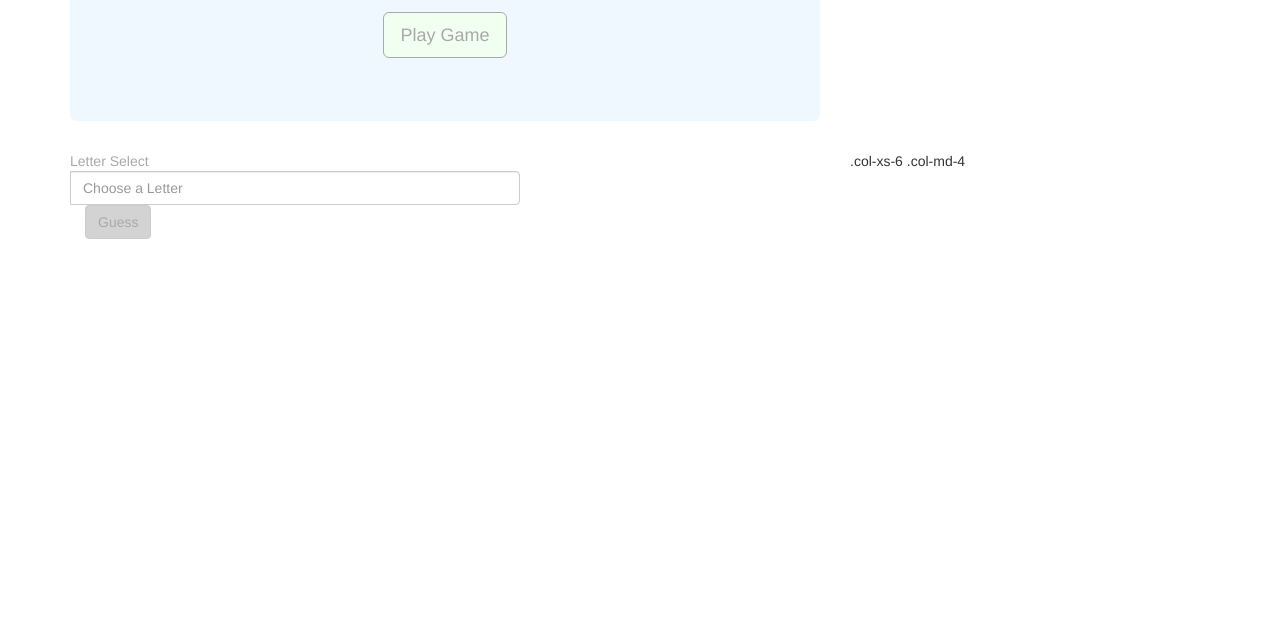
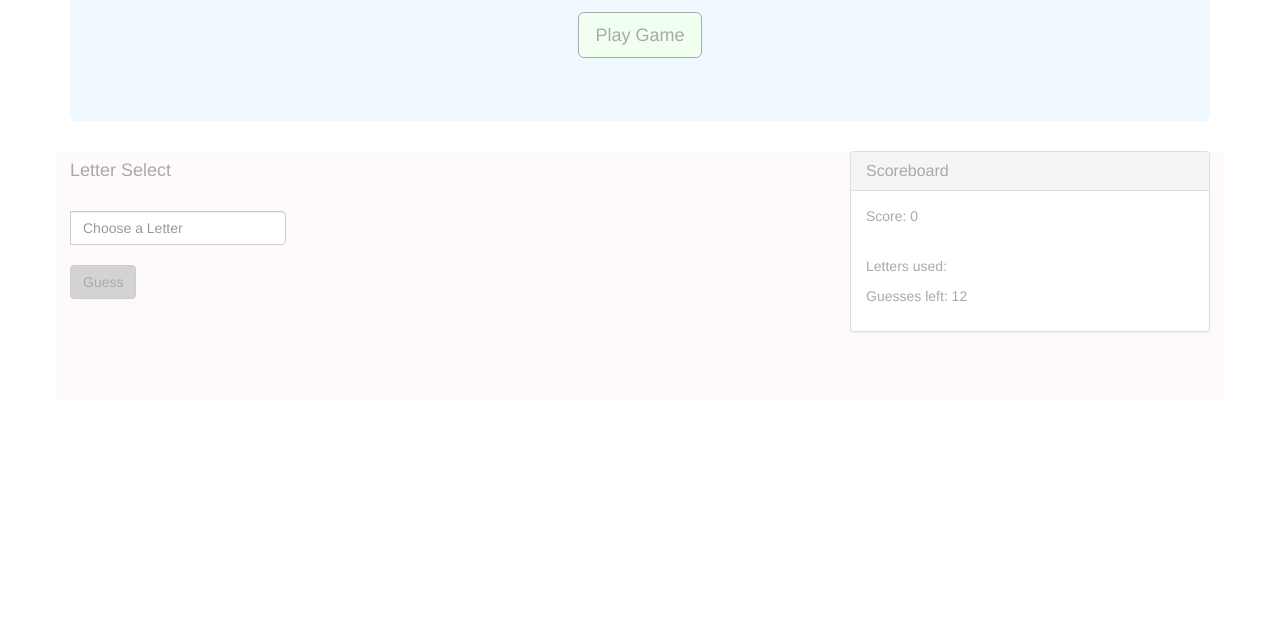
Before and after one commit to acrosswhite/Hangman, a plain HTML site: page index.html in a window 1280 px wide. Shown: the part 180-800 px from the top of the page. Drawn offline with nearby package versions, Linux system fonts and the light colour scheme.

Commit message:
game updates

```diff
--- a/hangman.js
+++ b/hangman.js
@@ -4,6 +4,8 @@ var numberOfTurns = 12
 var currentWord = gameWords[Math.floor(Math.random()*gameWords.length)];
 var displayWord = [];
 var remainingLetters = 0;
+var score = 0
+var wrongGuess =[];
 
 
 //this should come from bootstrap text box input
@@ -41,6 +43,7 @@ function submitGuess(){
 	var foundMatch = false;
 	var guess = document.getElementById("guess").value.toLowerCase();
 
+
 	if(remainingLetters > 0){
 		if (guess.length !== 1){
 			alert("please enter one letter");
@@ -57,7 +60,12 @@ function submitGuess(){
 				console.log(displayWord);
 			document.getElementById("hangman").innerHTML = displayWord.join(" ");
 				}
+
 			}
+			wrongGuess.push(guess);
+			document.getElementById("letters-used").innerHTML = "Letters used: " + wrongGuess.join(" ");
+
+
 		if (foundMatch === false) {
 			alert("incorrect guess, please try again");
 			numberOfTurns --;
@@ -65,11 +73,14 @@ function submitGuess(){
 		}
 
 	}
-}
+
+//once word is complete user score increase
+//new game can be selected
+//or if loser score not increase but play game again without losing score
 
 
-
-
-	//once word is complete user score increase
-	//new game can be selected
-	//or if loser score not increase but play game again*/
+	if ((remainingLetters === 0) && (displayWord.join("") === currentWord)){
+		score ++;
+		document.getElementById("score-update").innerHTML = "Score: " + score;
+	}
+}
--- a/index.html
+++ b/index.html
@@ -2,6 +2,7 @@
 <html lang="en">
 <head>
 	<meta charset="UTF-8">
+	<link rel="stylesheet" type="text/css" href="reset.css">
 	<!-- Latest compiled and minified CSS -->
 	<link rel="stylesheet" href="https://maxcdn.bootstrapcdn.com/bootstrap/3.3.7/css/bootstrap.min.css" integrity="sha384-BVYiiSIFeK1dGmJRAkycuHAHRg32OmUcww7on3RYdg4Va+PmSTsz/K68vbdEjh4u" crossorigin="anonymous">
 	<link rel="stylesheet" type="text/css" href="style.css">
@@ -14,29 +15,41 @@
 
 
 	<div class="row one">
-  		<div class="col-xs-12 col-md-8 play">
+  		<div class="col-md-12 play">
   			<div class="jumbotron main-heading">
   			<h1>Hangman</h1>
   				<p>A classic game built in JavaScript</p>
   				<p><a class="btn btn-primary btn-lg" href="#" role="button" onclick="runGame()" id="playgame">Play Game</a></p>
 			</div>
   		</div>
-  		<div class="col-xs-6 col-md-4" id="hangman"></div>
 	</div>
 
-	<div class="row two">
-  		<div class="col-xs-12 col-md-8 game-details letter-input">
-  		<!--<div class="row three">-->
-			<div class="col-md-8 input-group letters">
-			  <span class="input-group">Letter Select</span>
+	<div class="row two" id="two">
+  		<div class="col-md-4 game-details letter-input">
+			<div class="input-group letters">
+			  <span class="input-group"><h4>Letter Select</h4></span>
+			  <br>
 			  <input type="text" class="form-control" placeholder="Choose a Letter" aria-describedby="basic-addon1" id="guess">
 			</div>
-			<div class="col-md-4 button2">
+			<br>
+			<div class="button2">
 				<button type="button" class="btn btn-default" id="submit-button" onclick="submitGuess()">Guess</button>
 			</div>
   		</div>
-  		<!--</div>-->
-  		<div class="col-xs-6 col-md-4" id="score-tracker">.col-xs-6 .col-md-4</div>
+  		<div class="col-md-4" id="hangman"></div>
+  		<div class="col-md-4" id="score-tracker">
+			<div class="panel panel-default">
+			  <div class="panel-heading">
+			    <h3 class="panel-title" id="score-title">Scoreboard</h3>
+			  </div>
+			  <div class="panel-body" id="score-update">
+			   <ul> Score: 0</ul>
+				<br>
+			    <ul id="letters-used">Letters used: </ul>
+			    <ul>Guesses left: 12</ul>
+			  </div>
+			</div>
+  		</div>
 	</div>
 
 
--- /dev/null
+++ b/reset.css
@@ -0,0 +1,48 @@
+/* http://meyerweb.com/eric/tools/css/reset/
+   v2.0 | 20110126
+   License: none (public domain)
+*/
+
+html, body, div, span, applet, object, iframe,
+h1, h2, h3, h4, h5, h6, p, blockquote, pre,
+a, abbr, acronym, address, big, cite, code,
+del, dfn, em, img, ins, kbd, q, s, samp,
+small, strike, strong, sub, sup, tt, var,
+b, u, i, center,
+dl, dt, dd, ol, ul, li,
+fieldset, form, label, legend,
+table, caption, tbody, tfoot, thead, tr, th, td,
+article, aside, canvas, details, embed,
+figure, figcaption, footer, header, hgroup,
+menu, nav, output, ruby, section, summary,
+time, mark, audio, video {
+	margin: 0;
+	padding: 0;
+	border: 0;
+	font-size: 100%;
+	font: inherit;
+	vertical-align: baseline;
+}
+/* HTML5 display-role reset for older browsers */
+article, aside, details, figcaption, figure,
+footer, header, hgroup, menu, nav, section {
+	display: block;
+}
+body {
+	line-height: 1;
+}
+ol, ul {
+	list-style: none;
+}
+blockquote, q {
+	quotes: none;
+}
+blockquote:before, blockquote:after,
+q:before, q:after {
+	content: '';
+	content: none;
+}
+table {
+	border-collapse: collapse;
+	border-spacing: 0;
+}
--- a/style.css
+++ b/style.css
@@ -5,11 +5,12 @@
 }
 
 .letter-input {
-	background-color: white;
+	background-color: snow;
 	color: darkgray;
-	padding: 100px, 20px;
+	padding: 200px, 20px;
 	float: left;
 	margin: 0;
+	height: 250px;
 }
 
 .letters {
@@ -24,8 +25,9 @@
 #hangman {
 	padding: 50px;
 	letter-spacing: 7px;
-	background-color: aliceblue;
+	background-color: snow;
 	text-align: center;
+	height: 250px;
 }
 
 #playgame {
@@ -40,6 +42,17 @@
 	float: left;
 }
 
+#score-tracker {
+	background-color: snow;
+	color: darkgray;
+	height: 250px;
+
+}
+
+#score-title {
+	color: darkgray;
+}
+
 /* move jumbotron to full row
 drop hangman box to middle of 2nd row
 move submit button to match row level of letter box
```
